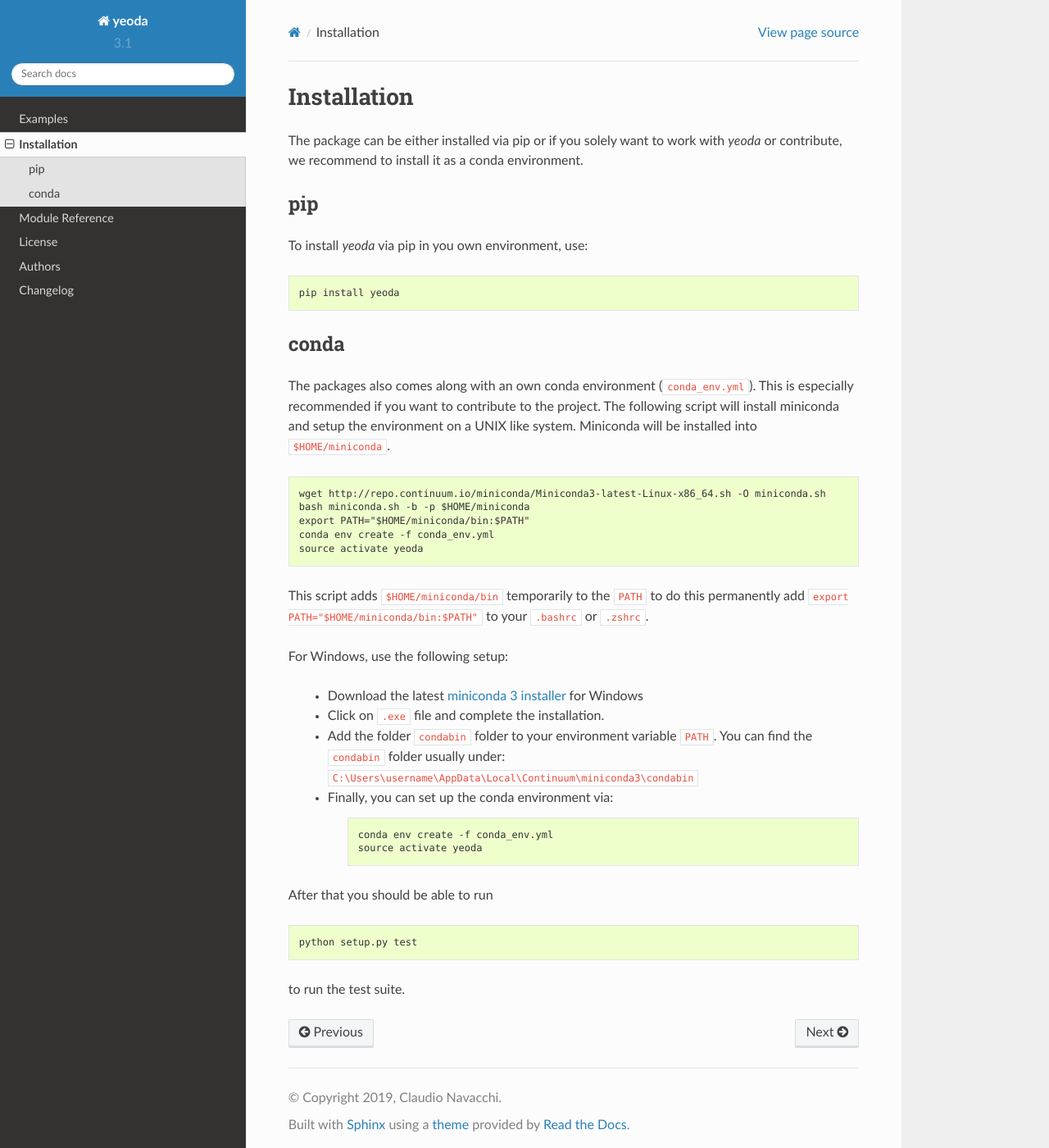
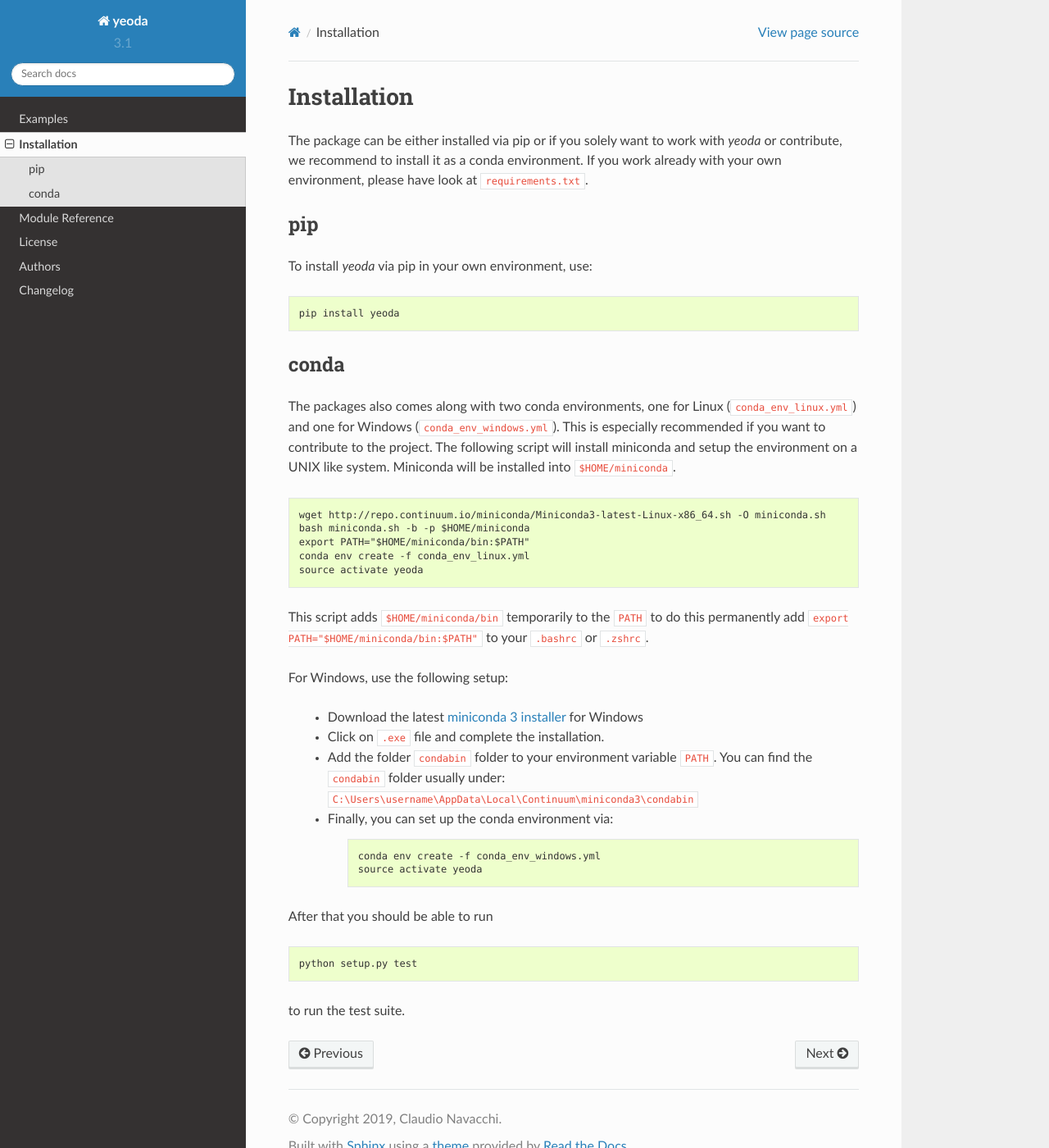
Before and after one commit to TUW-GEO/yeoda, a Sphinx documentation site: the page built from docs/install.rst, in a window 1280 px wide and 1400 px high. Shown: the whole window at 82% size. Built offline with Sphinx 7.4.7 and the Read the Docs theme 2.0.0, drawn with Linux system fonts in a browser that asks for light colours.

Commit message:
updated environments, their descriptions and setup.cfg

```diff
--- a/conda_env_linux.yml
+++ b/conda_env_linux.yml
@@ -8,6 +8,7 @@ dependencies:
   - netCDF4
   - xarray
   - dask
+  - pip
   - pip:
     - geopandas>=0.6.1
     - pytileproj==0.0.12
--- a/docs/install.rst
+++ b/docs/install.rst
@@ -3,12 +3,12 @@ Installation
 ============
 
 The package can be either installed via pip or if you solely want to work with *yeoda* or contribute, we recommend to
-install it as a conda environment.
+install it as a conda environment. If you work already with your own environment, please have look at ``requirements.txt``.
 
 pip
 ===
 
-To install *yeoda* via pip in you own environment, use:
+To install *yeoda* via pip in your own environment, use:
 
 .. code-block:: console
 
@@ -16,7 +16,7 @@ To install *yeoda* via pip in you own environment, use:
 
 conda
 =====
-The packages also comes along with an own conda environment (``conda_env.yml``).
+The packages also comes along with two conda environments, one for Linux (``conda_env_linux.yml``) and one for Windows (``conda_env_windows.yml``).
 This is especially recommended if you want to contribute to the project.
 The following script will install miniconda and setup the environment on a UNIX
 like system. Miniconda will be installed into ``$HOME/miniconda``.
@@ -26,7 +26,7 @@ like system. Miniconda will be installed into ``$HOME/miniconda``.
    wget http://repo.continuum.io/miniconda/Miniconda3-latest-Linux-x86_64.sh -O miniconda.sh
    bash miniconda.sh -b -p $HOME/miniconda
    export PATH="$HOME/miniconda/bin:$PATH"
-   conda env create -f conda_env.yml
+   conda env create -f conda_env_linux.yml
    source activate yeoda
 
 This script adds ``$HOME/miniconda/bin`` temporarily to the ``PATH`` to do this
@@ -45,7 +45,7 @@ For Windows, use the following setup:
 
         .. code-block:: console
 
-            conda env create -f conda_env.yml
+            conda env create -f conda_env_windows.yml
             source activate yeoda
 
 
```
Also changed, not shown: README.md (+9 -7 lines), requirements.txt (+13 -1 lines), setup.cfg (+0 -10 lines), conda_env_windows.yml (renamed from conda_env_win.yml), 1 other file.
